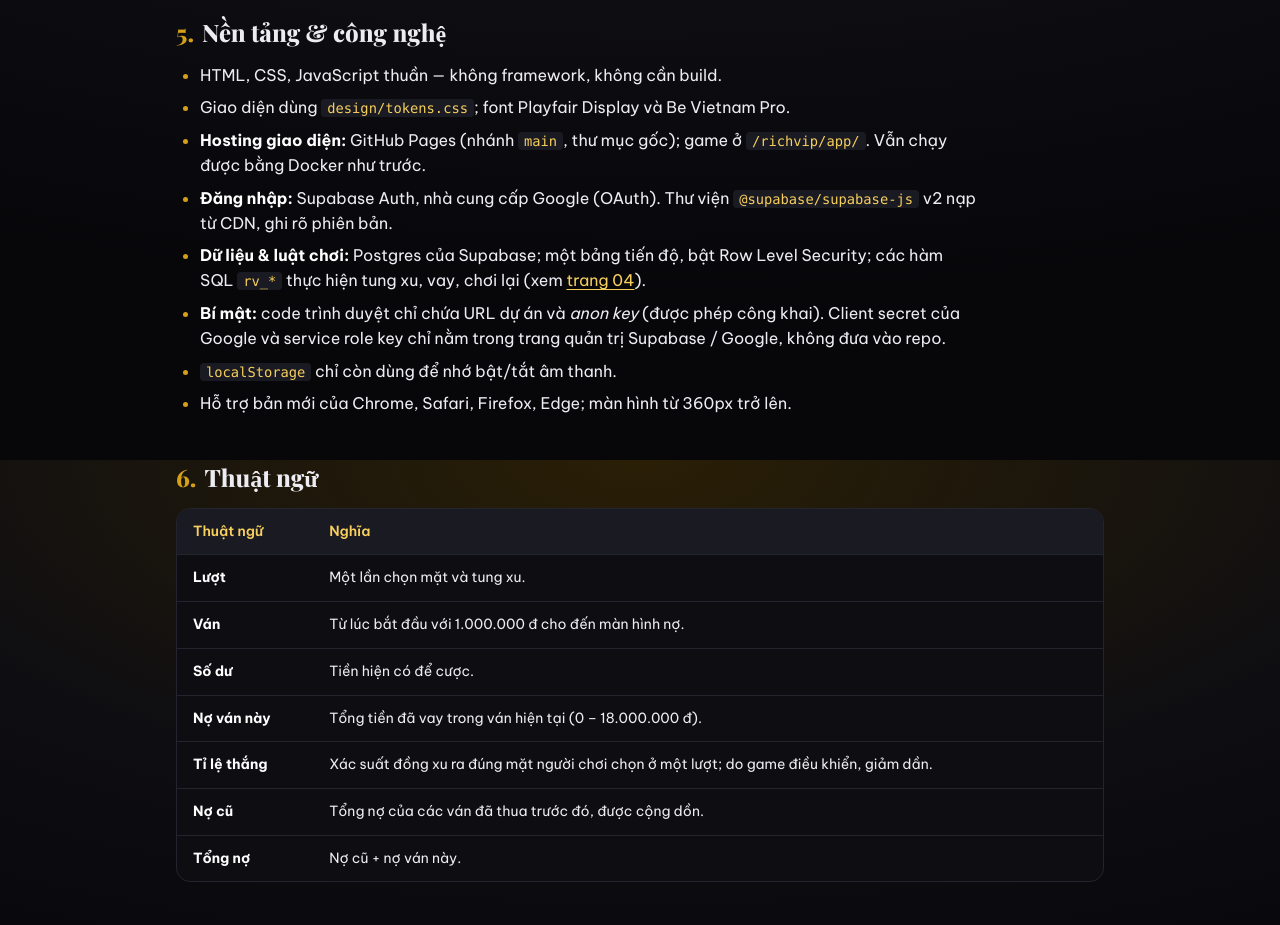
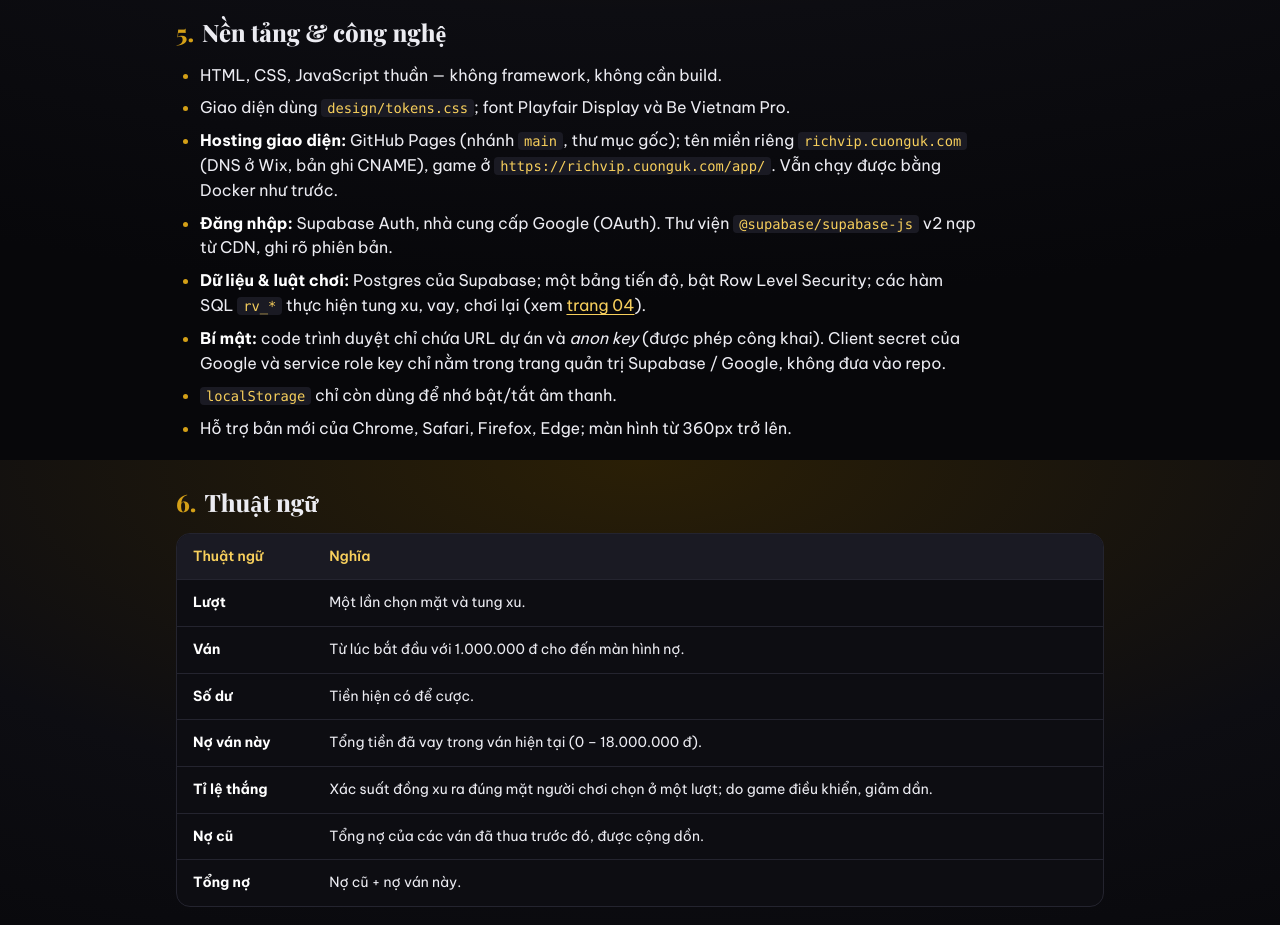
Before and after one commit to cuongvuminh88/richvip, a plain HTML site: page docs/01-tong-quan.html in a window 1280 px wide. Shown: the part 2740-3665 px from the top of the page. Drawn offline with nearby package versions, Linux system fonts and the light colour scheme.

Commit message:
Cập nhật tài liệu cho tên miền richvip.cuonguk.com
- README: địa chỉ game, Site URL / Redirect URLs của Supabase, JavaScript origins của Google;
  thêm mục "Tên miền riêng" (CNAME trên Wix, TXT xác minh, file CNAME, Enforce HTTPS)
- docs/01, docs/04: địa chỉ hosting và danh sách Redirect URLs mới

Co-Authored-By: Claude Opus 5.5 <noreply@anthropic.com>

```diff
--- a/docs/01-tong-quan.html
+++ b/docs/01-tong-quan.html
@@ -115,7 +115,7 @@
     <ul>
       <li>HTML, CSS, JavaScript thuần — không framework, không cần build.</li>
       <li>Giao diện dùng <code>design/tokens.css</code>; font Playfair Display và Be Vietnam Pro.</li>
-      <li><strong>Hosting giao diện:</strong> GitHub Pages (nhánh <code>main</code>, thư mục gốc); game ở <code>/richvip/app/</code>. Vẫn chạy được bằng Docker như trước.</li>
+      <li><strong>Hosting giao diện:</strong> GitHub Pages (nhánh <code>main</code>, thư mục gốc); tên miền riêng <code>richvip.cuonguk.com</code> (DNS ở Wix, bản ghi CNAME), game ở <code>https://richvip.cuonguk.com/app/</code>. Vẫn chạy được bằng Docker như trước.</li>
       <li><strong>Đăng nhập:</strong> Supabase Auth, nhà cung cấp Google (OAuth). Thư viện <code>@supabase/supabase-js</code> v2 nạp từ CDN, ghi rõ phiên bản.</li>
       <li><strong>Dữ liệu &amp; luật chơi:</strong> Postgres của Supabase; một bảng tiến độ, bật Row Level Security; các hàm SQL <code>rv_*</code> thực hiện tung xu, vay, chơi lại (xem <a href="04-quy-tac-du-lieu.html#may-chu">trang 04</a>).</li>
       <li><strong>Bí mật:</strong> code trình duyệt chỉ chứa URL dự án và <em>anon key</em> (được phép công khai). Client secret của Google và service role key chỉ nằm trong trang quản trị Supabase / Google, không đưa vào repo.</li>
```
Also changed, not shown: docs/04-quy-tac-du-lieu.html (+1 -1 lines), README.md.
